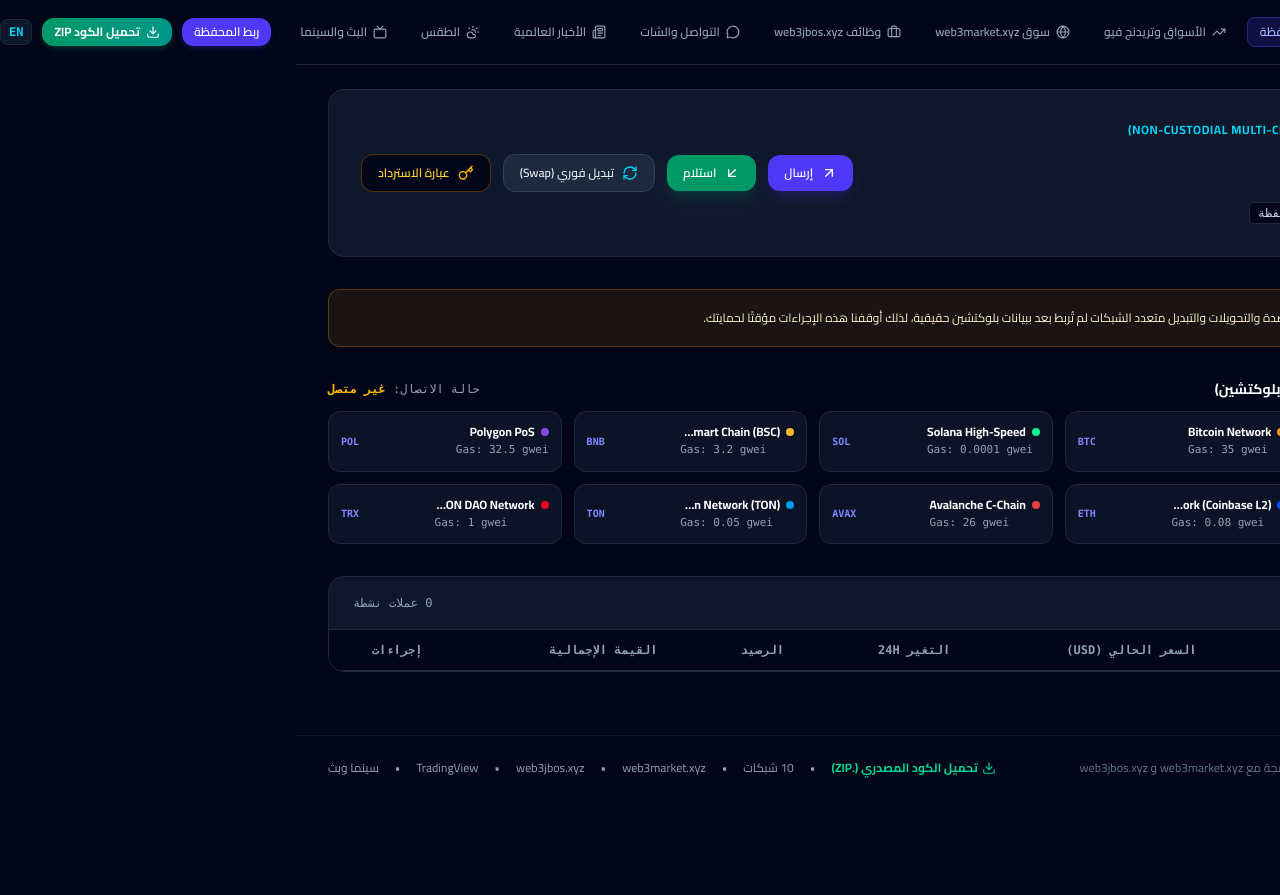
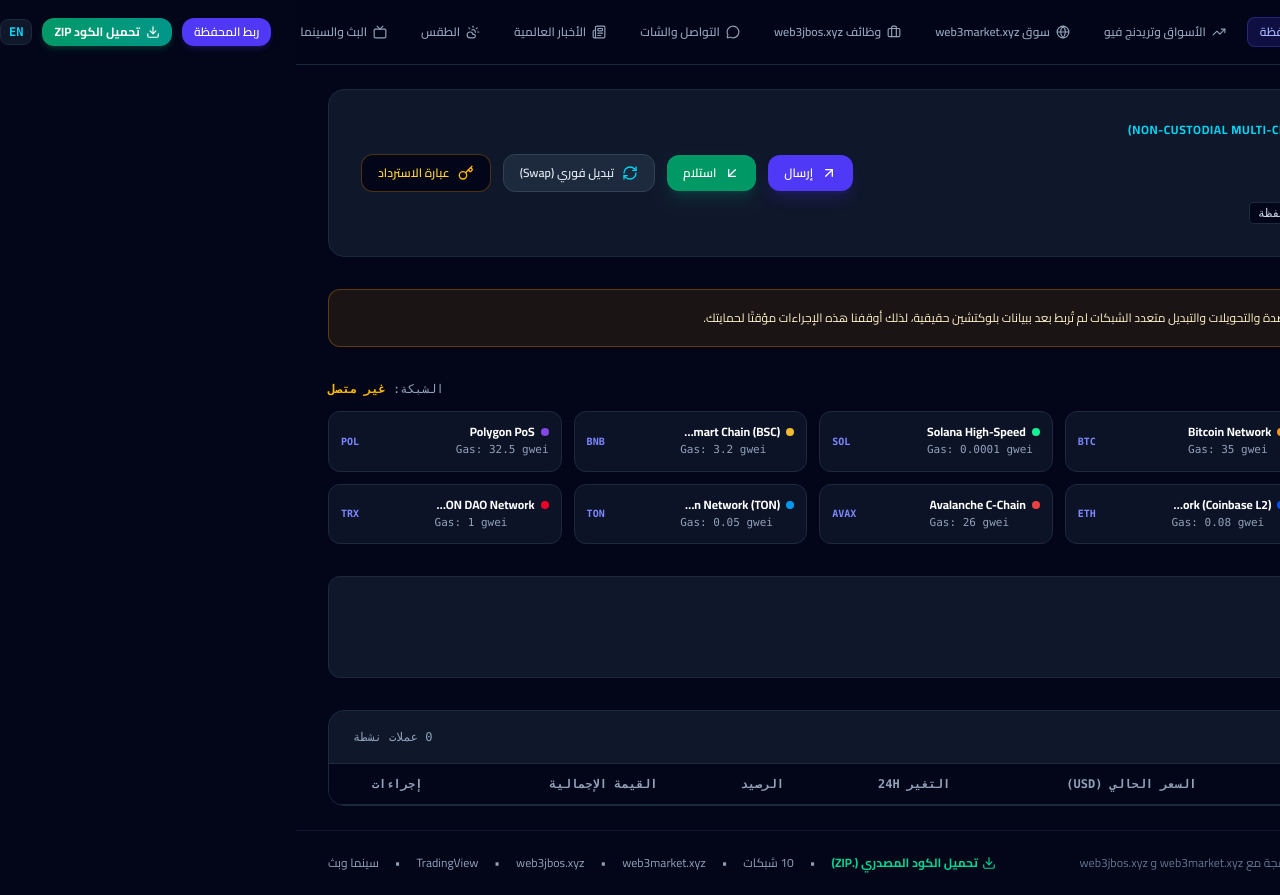
Before and after one commit to Aminzaki1972/web3one, a React (Vite) app: page / in a window 1280 px wide. Shown: the top 895 px of the page. Before the commit the page ends 800 px from the top, so only its background shows below. Built offline with nearby package versions, Linux system fonts and the light colour scheme.

Commit message:
Show detected wallet network and live native balance

```diff
--- a/WalletModule.tsx
+++ b/WalletModule.tsx
@@ -23,10 +23,14 @@ import {
 interface WalletModuleProps {
   lang: 'ar' | 'en';
   walletAddress: string | null;
+  chainId: string | null;
+  nativeBalance: string | null;
 }
 
-export const WalletModule: React.FC<WalletModuleProps> = ({ lang, walletAddress }) => {
+export const WalletModule: React.FC<WalletModuleProps> = ({ lang, walletAddress, chainId, nativeBalance }) => {
   const isAr = lang === 'ar';
+  const chainNames: Record<string, string> = { '0x1': 'Ethereum', '0x38': 'BNB Smart Chain', '0x89': 'Polygon', '0xa4b1': 'Arbitrum One', '0xa': 'Optimism', '0x2105': 'Base', '0xaa36a7': 'Sepolia Testnet', '0x61': 'BNB Testnet' };
+  const activeChainName = chainId ? (chainNames[chainId.toLowerCase()] ?? 'Unknown network') : 'Not connected';
 
   const [selectedNetwork, setSelectedNetwork] = useState<BlockchainNetwork>(BLOCKCHAIN_NETWORKS[0]);
   const [assets, setAssets] = useState<WalletAsset[]>([]);
@@ -170,15 +174,15 @@ export const WalletModule: React.FC<WalletModuleProps> = ({ lang, walletAddress
           : 'Notice: wallet connection UI is enabled only. Live balances, transfers, and multi-chain swaps are not yet connected to blockchain data, so these actions are temporarily disabled for your safety.'}
       </div>
 
-      {/* Network Selector Bar (The 10 major active networks) */}
+      {/* Current injected-wallet network; network switching is not yet enabled. */}
       <div className="space-y-3">
         <div className="flex items-center justify-between">
           <h3 className="text-sm font-bold text-white flex items-center gap-2">
             <Layers className="w-4 h-4 text-indigo-400" />
-            <span>{isAr ? 'الشبكات النشطة المدعومة (10 شبكات بلوكتشين)' : 'Active Multi-Chain Networks (10 Protocols)'}</span>
+            <span>{isAr ? 'الشبكة الحالية للمحفظة' : 'Current wallet network'}</span>
           </h3>
           <span className="text-xs text-slate-400 font-mono">
-            {isAr ? 'حالة الاتصال:' : 'Connection status:'} <span className={walletAddress ? 'text-emerald-400 font-bold' : 'text-amber-400 font-bold'}>{walletAddress ? (isAr ? 'متصل' : 'Connected') : (isAr ? 'غير متصل' : 'Not connected')}</span>
+            {isAr ? 'الشبكة:' : 'Network:'} <span className={walletAddress ? 'text-emerald-400 font-bold' : 'text-amber-400 font-bold'}>{walletAddress ? activeChainName : (isAr ? 'غير متصل' : 'Not connected')}</span>
           </span>
         </div>
 
@@ -211,6 +215,12 @@ export const WalletModule: React.FC<WalletModuleProps> = ({ lang, walletAddress
             );
           })}
         </div>
+      </div>
+
+      <div className="rounded-xl border border-slate-800 bg-slate-900 p-4">
+        <div className="text-xs text-slate-400">{isAr ? 'الرصيد الأصلي على الشبكة الحالية' : 'Native balance on current network'}</div>
+        <div className="mt-1 text-lg font-bold text-white">{walletAddress ? (nativeBalance === null ? (isAr ? 'غير متاح حاليًا' : 'Unavailable') : nativeBalance) : (isAr ? 'اربط المحفظة أولاً' : 'Connect wallet first')}</div>
+        <div className="text-xs text-slate-500 mt-1">{activeChainName} · {chainId ?? '—'}</div>
       </div>
 
       {/* Assets Breakdown Table */}
```
